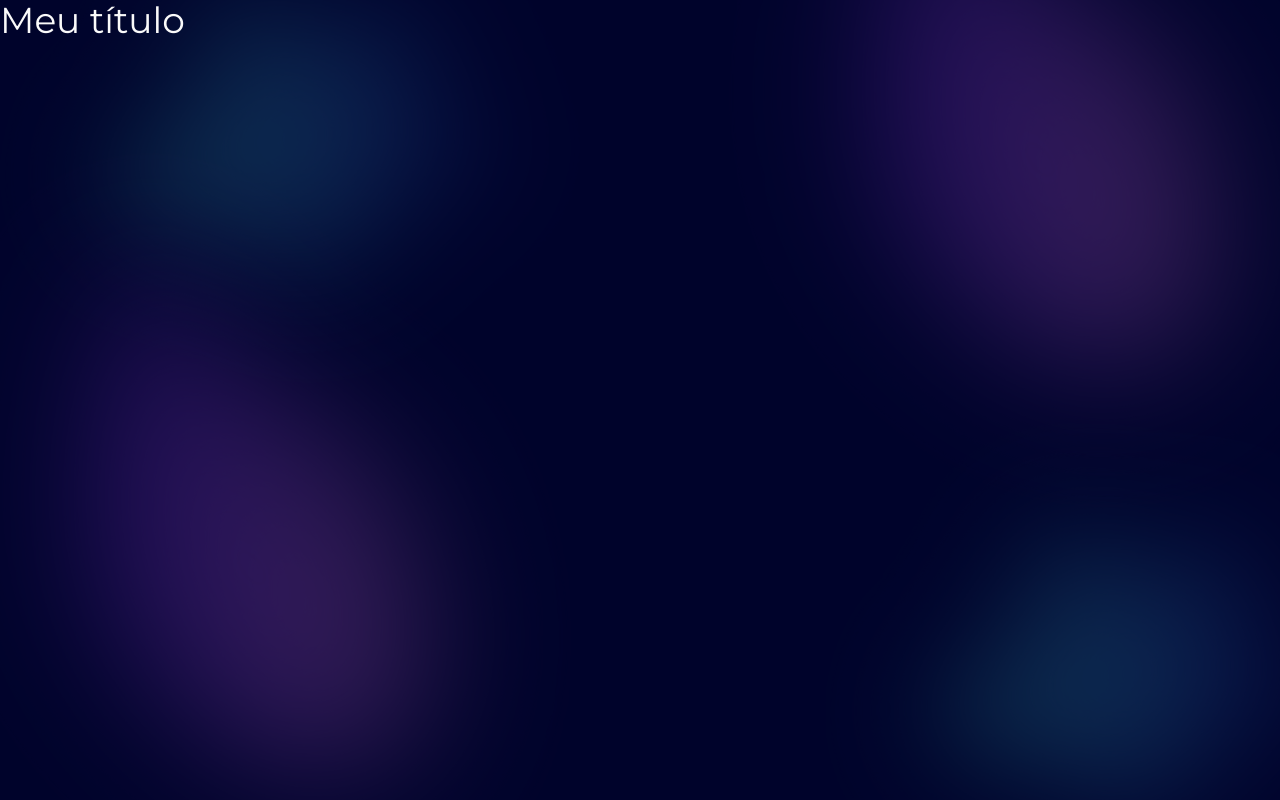
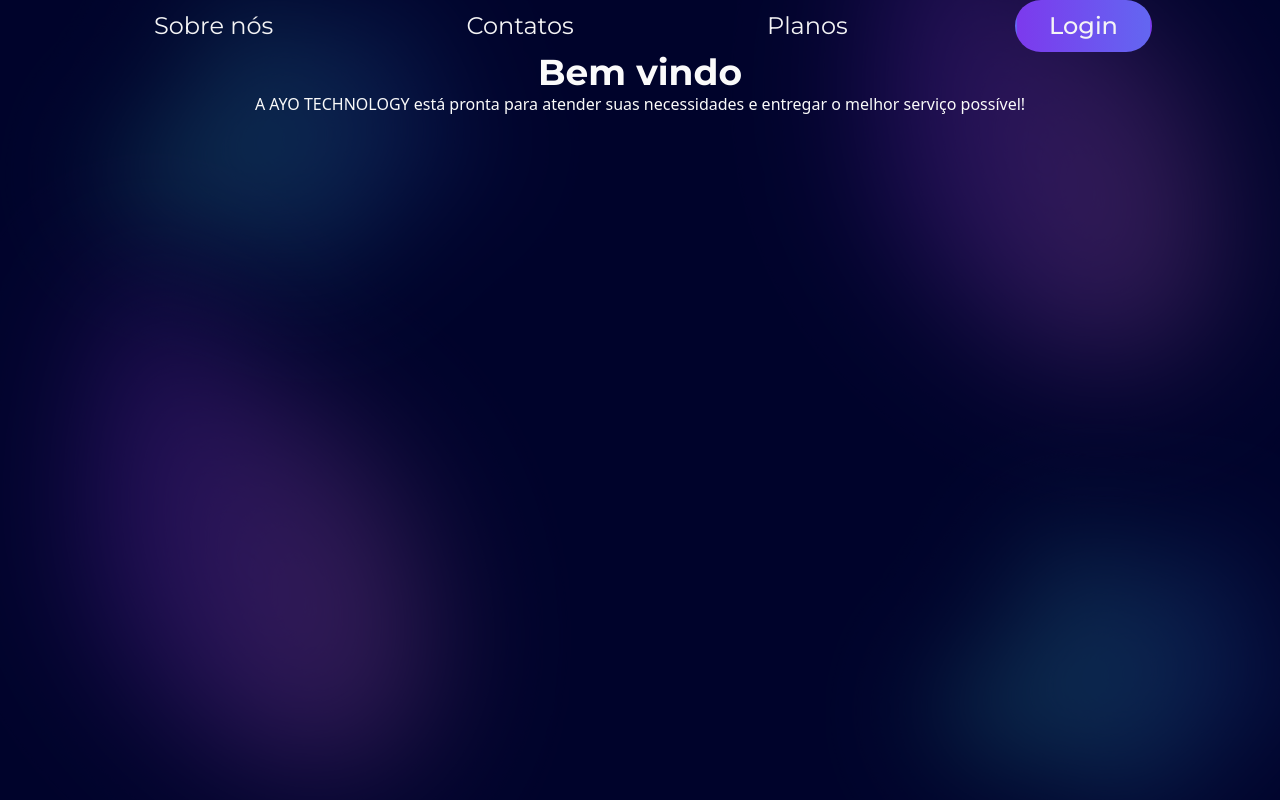
Before and after one commit to ferreiraluiza/AyoTechnology, a React (Vite) app in the folder AyoTechnology/frontend/: page /landing in a window 1280 px wide. Built offline with nearby package versions, Linux system fonts and the light colour scheme.

Commit message:
só vou parar agr pq fiquei com preguiça

```diff
--- a/AyoTechnology/frontend/src/pages/landingPage/landing.jsx
+++ b/AyoTechnology/frontend/src/pages/landingPage/landing.jsx
@@ -1,11 +1,61 @@
 export default function Landing() {
-    return (
+  return (
+    <div>
+      {/*primeira tela*/}
       <div
         className="h-screen bg-cover bg-center"
-        style={{ backgroundImage: `url(${('/assets/imagem1.svg')})` }}>
-            <div>
-            <h1 className="text-4xl text-zinc-50 font-semi-bold font-montserrat">Meu título</h1>
-            </div>
+        style={{ backgroundImage: `url(${"/assets/imagem1.svg"})` }}
+      >
+        {/*cabeçalho*/}
+        <div className="text-zinc-100 flex justify-between mx-32">
+
+        <button className="relative inline-flex items-center px-6 py-2  border-2 border-transparent rounded-full bg-transparent group ">
+            <p className=" font-montserrat text-2xl">Sobre nós</p>
+
+            <span className="absolute left-0 right-0 bottom-0 h-[2px] bg-gradient-to-r from-violet-700 to-indigo-700 scale-x-0 transition-transform duration-300 group-hover:scale-x-100"></span>
+
+          </button>
+
+          <button className="relative inline-flex items-center px-6 py-2 text-zinc-100  border-2 border-transparent rounded-full bg-transparent group">
+          <p className=" font-montserrat text-2xl ">Contatos</p>
+
+            <span className="absolute left-0 right-0 bottom-0 h-[2px] bg-gradient-to-r from-violet-700 to-indigo-700 scale-x-0 transition-transform duration-300 group-hover:scale-x-100"></span>
+
+          </button>
+
+
+          <button className="relative inline-flex items-center px-6 py-2 text-zinc-100 border-2 border-transparent rounded-full bg-transparent group">
+          <p className=" font-montserrat text-2xl">Planos</p>
+
+            <span className="absolute left-0 right-0 bottom-0 h-[2px] bg-gradient-to-r from-violet-700 to-indigo-700 scale-x-0 transition-transform duration-300 group-hover:scale-x-100"></span>
+
+          </button>
+
+
+          <button
+            className="px-8 py-2 border-2 border-transparent rounded-full
+          bg-gradient-to-r from-violet-600 to-indigo-500
+           hover:from-violet-700 hover:to-indigo-700 transition-colors duration-300"
+          >
+
+            <p className="text-2xl font-montserrat font-medium text-zinc-100">
+              Login
+            </p>
+
+          </button>
+        </div>
+
+        {/*restante*/}
+
+        <div className="flex justify-center items-center flex-col text-zinc-50">
+          <h1 className="text-4xl font-bold font-montserrat">Bem vindo</h1>
+
+          <p>
+            A AYO TECHNOLOGY está pronta para atender suas necessidades e
+            entregar o melhor serviço possível!
+          </p>
+        </div>
       </div>
-    );
-  }
+    </div>
+  );
+}
```
Also changed, not shown: 1 other file (tests, documents, lock files or other folders).
